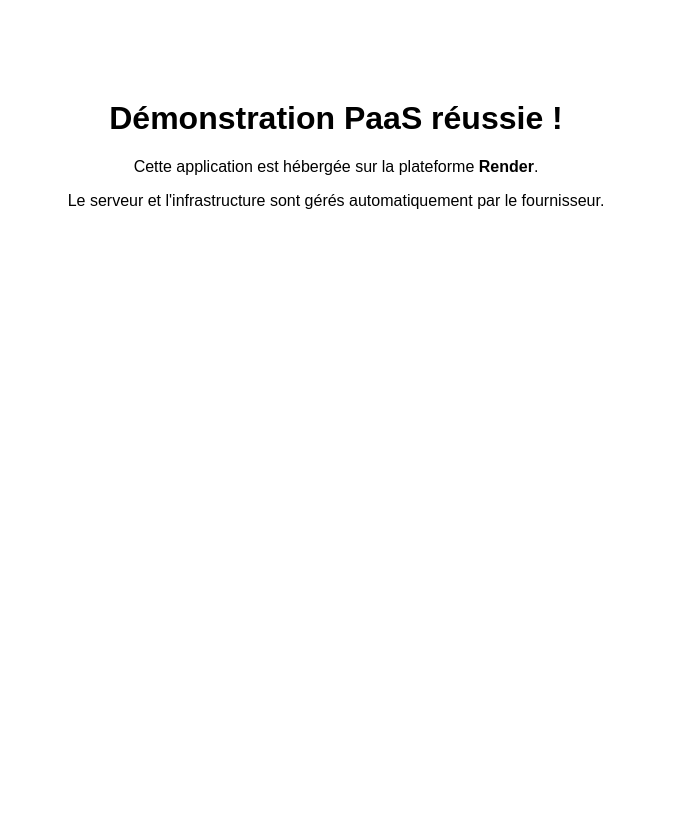
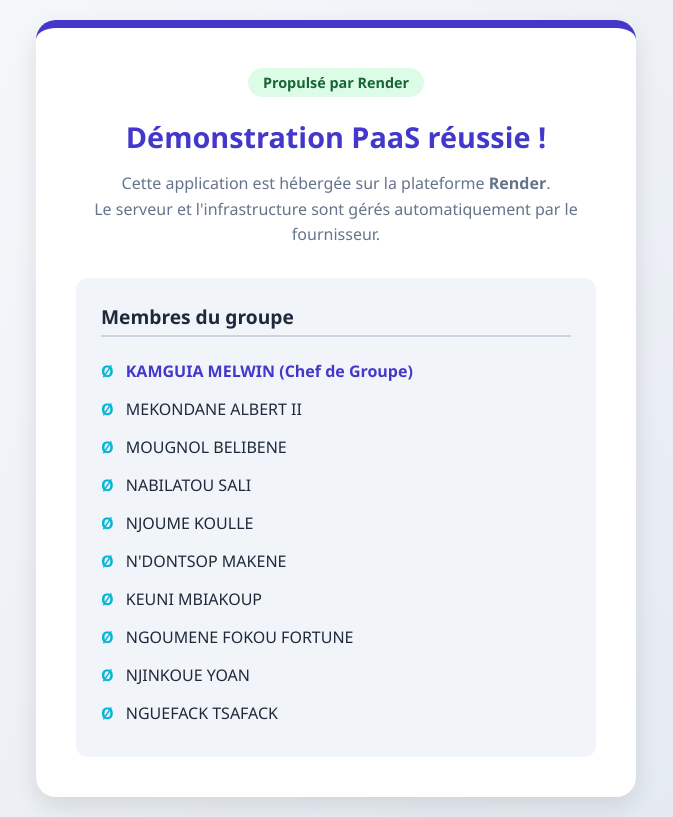
Before and after one commit to Mielwin-GutHub/mon-projet-paas, a plain HTML site: page index.html in a window 1280 px wide. Shown: the whole page, without its empty margins (304-977 px from the left). Drawn offline with Linux system fonts and the light colour scheme.

Commit message:
Update index.html

```diff
--- a/index.html
+++ b/index.html
@@ -1,13 +1,158 @@
 <!DOCTYPE html>
-<html lang="en">
+<html lang="fr">
 <head>
     <meta charset="UTF-8">
     <meta name="viewport" content="width=device-width, initial-scale=1.0">
-    <title>Mon Application PaaS</title>
+    <title>Démo PaaS - Render</title>
+    <style>
+        /* Variables de couleurs */
+        :root {
+            --primary-color: #4338ca;
+            --accent-color: #06b6d4;
+            --text-dark: #1e293b;
+            --bg-gradient: linear-gradient(135deg, #f8fafc 0%, #e2e8f0 100%);
+        }
+
+        /* Reset & Base */
+        * {
+            margin: 0;
+            padding: 0;
+            box-sizing: border-box;
+        }
+
+        body {
+            font-family: 'Segoe UI', Tahoma, Geneva, Verdana, sans-serif;
+            background: var(--bg-gradient);
+            color: var(--text-dark);
+            min-height: 100vh;
+            display: flex;
+            justify-content: center;
+            align-items: center;
+            padding: 20px;
+        }
+
+        /* Carte principale */
+        .container {
+            background: white;
+            max-width: 600px;
+            width: 100%;
+            padding: 40px;
+            border-radius: 20px;
+            box-shadow: 0 10px 25px rgba(0,0,0,0.1);
+            text-align: center;
+            border-top: 8px solid var(--primary-color);
+        }
+
+        h1 {
+            color: var(--primary-color);
+            margin-bottom: 15px;
+            font-size: 1.8rem;
+        }
+
+        .status-badge {
+            display: inline-block;
+            background: #dcfce7;
+            color: #166534;
+            padding: 5px 15px;
+            border-radius: 20px;
+            font-weight: bold;
+            font-size: 0.9rem;
+            margin-bottom: 20px;
+        }
+
+        .description {
+            line-height: 1.6;
+            margin-bottom: 30px;
+            color: #64748b;
+        }
+
+        /* Liste des membres */
+        .team-section {
+            text-align: left;
+            background: #f1f5f9;
+            padding: 25px;
+            border-radius: 12px;
+        }
+
+        .team-section h2 {
+            font-size: 1.2rem;
+            margin-bottom: 15px;
+            border-bottom: 2px solid #cbd5e1;
+            padding-bottom: 5px;
+        }
+
+        ul {
+            list-style: none;
+        }
+
+        li {
+            padding: 8px 0;
+            display: flex;
+            align-items: center;
+            font-weight: 500;
+        }
+
+        li::before {
+            content: "Ø";
+            color: var(--accent-color);
+            margin-right: 12px;
+            font-weight: bold;
+        }
+
+        .leader {
+            color: var(--primary-color);
+            font-weight: 700;
+        }
+
+        /* Animation Simple JS */
+        .fade-in {
+            opacity: 0;
+            transform: translateY(20px);
+            transition: all 0.8s ease-out;
+        }
+
+        .fade-in.visible {
+            opacity: 1;
+            transform: translateY(0);
+        }
+    </style>
 </head>
-<body style="font-family: Arial; text-align: center; margin-top: 100px;">
-    <h1>Démonstration PaaS réussie !</h1>
-    <p>Cette application est hébergée sur la plateforme <strong>Render</strong>.</p>
-    <p>Le serveur et l'infrastructure sont gérés automatiquement par le fournisseur.</p>
+<body>
+
+    <div class="container fade-in" id="mainCard">
+        <div class="status-badge">Propulsé par Render</div>
+        <h1>Démonstration PaaS réussie !</h1>
+
+        <p class="description">
+            Cette application est hébergée sur la plateforme <strong>Render</strong>.<br>
+            Le serveur et l'infrastructure sont gérés automatiquement par le fournisseur.
+        </p>
+
+        <div class="team-section">
+            <h2>Membres du groupe</h2>
+            <ul>
+                <li class="leader">KAMGUIA MELWIN (Chef de Groupe)</li>
+                <li>MEKONDANE ALBERT II</li>
+                <li>MOUGNOL BELIBENE</li>
+                <li>NABILATOU SALI</li>
+                <li>NJOUME KOULLE</li>
+                <li>N'DONTSOP MAKENE</li>
+                <li>KEUNI MBIAKOUP</li>
+                <li>NGOUMENE FOKOU FORTUNE</li>
+                <li>NJINKOUE YOAN</li>
+                <li>NGUEFACK TSAFACK</li>
+            </ul>
+        </div>
+    </div>
+
+    <script>
+        // Petit script pour l'animation d'entrée
+        window.addEventListener('DOMContentLoaded', () => {
+            const card = document.getElementById('mainCard');
+            setTimeout(() => {
+                card.classList.add('visible');
+            }, 100);
+        });
+    </script>
 </body>
 </html>
```
